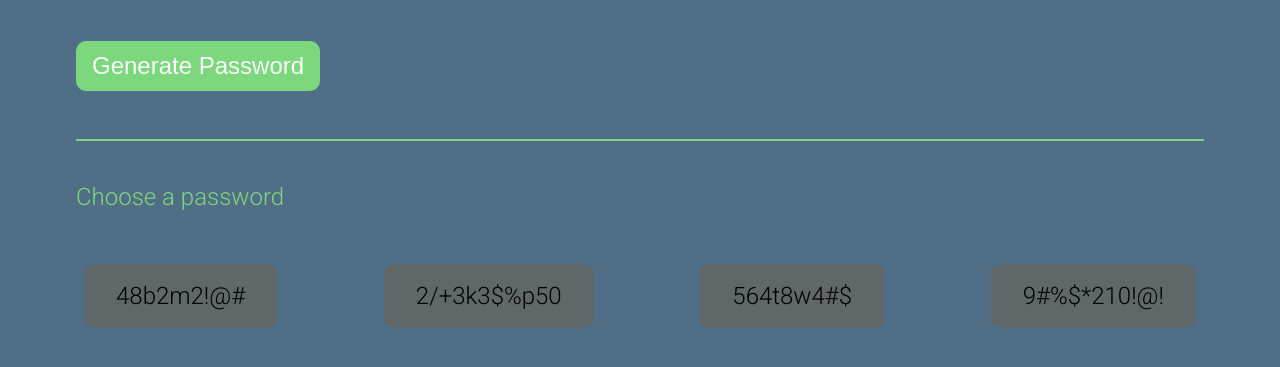
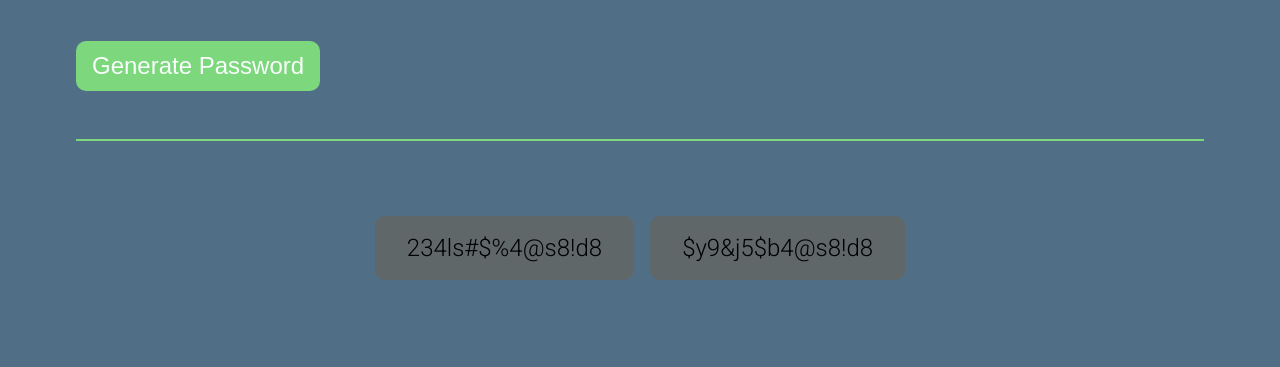
Before and after one commit to vsvang87/Password-Generator, a website: page index.html in a window 1280 px wide. Both pictures are taken after a click on the button "Generate Password". Shown: the part 199-566 px from the top of the page. Drawn offline with Linux system fonts and the light colour scheme.

Commit message:
12/01/22, change layout to two generator, change javascript code

```diff
--- a/css/stylesheet.css
+++ b/css/stylesheet.css
@@ -69,7 +69,7 @@
 /* Password Generate Here */
 .show-container {
     display: flex;
-    justify-content: space-between;
+    justify-content: center;
     align-items: center;
     flex-wrap: wrap;
 }
--- a/index.html
+++ b/index.html
@@ -23,16 +23,10 @@
       </div>
       <div class="show-container box1">
         <div class="show-password">
-          <p id="password">password</p>
+          <p id="password1">password</p>
         </div>
         <div class="show-password">
           <p id="password2">password</p>
-        </div>
-        <div class="show-password">
-          <p id="password3">password</p>
-        </div>
-        <div class="show-password">
-          <p id="password4">password</p>
         </div>
       </div>
     </div>
--- a/js/pwg.js
+++ b/js/pwg.js
@@ -1,20 +1,21 @@
-let generateBtn = document.getElementById("generate-btn");
-let passwordList = document.querySelector(".list");
-let password1 = document.querySelector("#password");
-let password2 = document.querySelector("#password2");
-let password3 = document.querySelector("#password3");
-let password4 = document.querySelector("#password4");
-let message = document.querySelector("#message");
+const password1 = document.getElementById("password1");
+const password2 = document.getElementById("password2");
+const generateBtn = document.getElementById("generate-btn");
 
-//array
-let randomPasswords = ["48b2m2!@#", "2/+3k3$%p50", "564t8w4#$", "9#%$*210!@!"];
+//password character
+const passwordData = [
+  "!dhg87/p0>ds*65",
+  "#j7$d9%o6>2k*u7",
+  "@3l%k6&h4&T8#r4",
+  "$y9&j5$b4@s8!d8",
+  "$sdfa&f9%909asd",
+  "$y9135sdfe&!@d8",
+  "234ls#$%4@s8!d8",
+];
 
 generateBtn.addEventListener("click", () => {
-  for (let i = 0; i < randomPasswords.length; i++) {
-    password1.innerHTML = randomPasswords[0];
-    password2.innerHTML = randomPasswords[1];
-    password3.innerHTML = randomPasswords[2];
-    password4.innerHTML = randomPasswords[3];
-  }
-  message.innerHTML = "Choose a password";
+  let randomPassword1 = Math.floor(Math.random() * passwordData.length);
+  let randomPassword2 = Math.floor(Math.random() * passwordData.length);
+  password1.innerText = passwordData[randomPassword1];
+  password2.innerText = passwordData[randomPassword2];
 });
```
